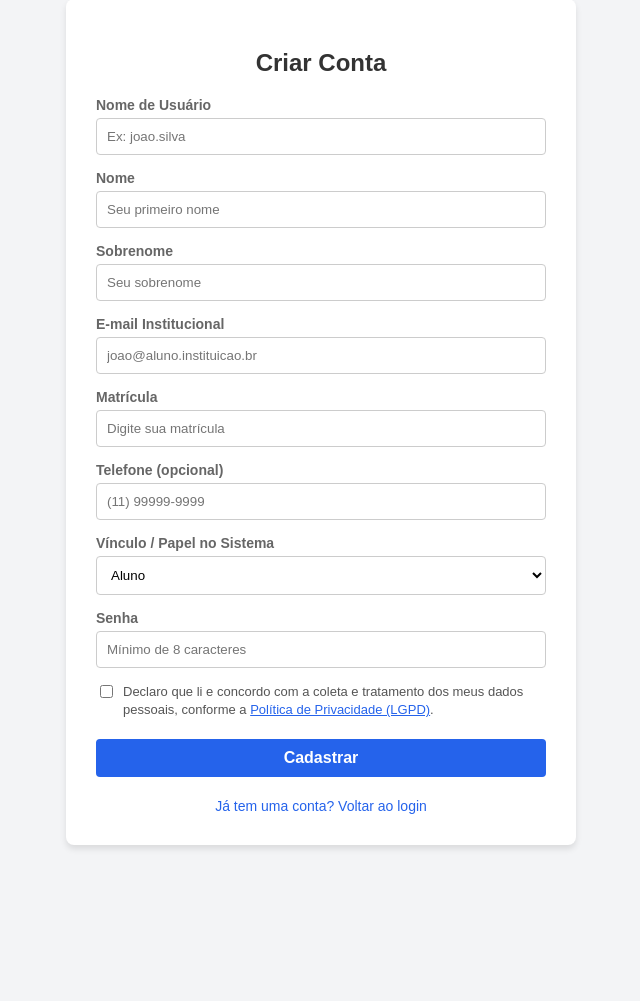
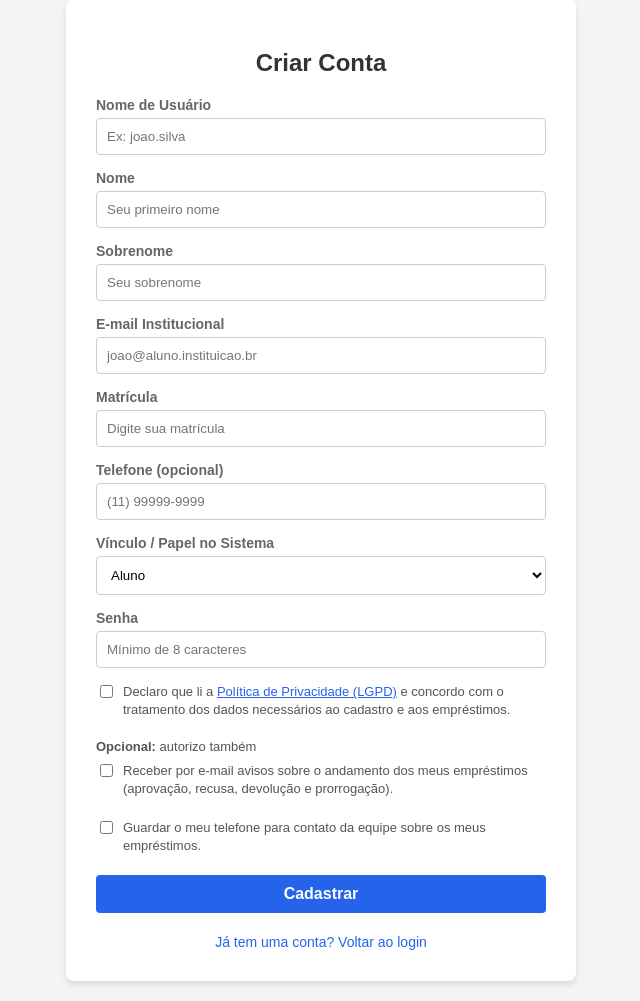
Before and after one commit to carlosvbr/EmprestaCampus, a Django app: template backend/usuarios/templates/usuarios/cadastro.html in a window 1280 px wide. Shown: the part 21-1022 px from the top of the page, without its empty margins (319-959 px from the left). Before the commit the page ends 870 px from the top, so only its background shows below. Run offline with Django 5.2, Linux system fonts and the light colour scheme; the template is opened without the code that fills it, so the values that code supplies are empty; parts of the project's set-up code (start-up, migrations or seed data) failed here and were passed over.

Commit message:
feat(lgpd): escolha das finalidades opcionais no cadastro

```diff
--- a/backend/usuarios/templates/usuarios/cadastro.html
+++ b/backend/usuarios/templates/usuarios/cadastro.html
@@ -69,12 +69,29 @@
             <input type="password" id="password" required minlength="8" placeholder="Mínimo de 8 caracteres">
         </div>
 
-        <!-- Bloco atualizado com o link da Política de Privacidade -->
+        <!-- Aceite da política: obrigatório, cobre só o necessário ao empréstimo -->
         <div class="checkbox-group">
             <input type="checkbox" id="consentimento" required>
             <label for="consentimento">
-                Declaro que li e concordo com a coleta e tratamento dos meus dados pessoais, conforme a
-                <a href="{% url 'politica_privacidade' %}" target="_blank" class="link-privacidade">Política de Privacidade (LGPD)</a>.
+                Declaro que li a
+                <a href="{% url 'politica_privacidade' %}" target="_blank" class="link-privacidade">Política de Privacidade (LGPD)</a>
+                e concordo com o tratamento dos dados necessários ao cadastro e aos empréstimos.
+            </label>
+        </div>
+
+        <!-- LGPD: finalidades opcionais, uma caixa para cada, desmarcadas.
+             Recusar não impede o cadastro e pode ser mudado em "Meu Perfil". -->
+        <p style="font-size: 13px; color: #555; margin-bottom: 8px;"><strong>Opcional:</strong> autorizo também</p>
+        <div class="checkbox-group">
+            <input type="checkbox" id="consentimento_avisos_email">
+            <label for="consentimento_avisos_email">
+                Receber por e-mail avisos sobre o andamento dos meus empréstimos (aprovação, recusa, devolução e prorrogação).
+            </label>
+        </div>
+        <div class="checkbox-group">
+            <input type="checkbox" id="consentimento_telefone">
+            <label for="consentimento_telefone">
+                Guardar o meu telefone para contato da equipe sobre os meus empréstimos.
             </label>
         </div>
 
@@ -110,7 +127,9 @@
             telefone: document.getElementById('telefone').value || null,
             papel: document.getElementById('papel').value,
             password: document.getElementById('password').value,
-            consentimento_dados: document.getElementById('consentimento').checked // <--- O ajuste principal
+            consentimento_dados: document.getElementById('consentimento').checked,
+            consentimento_telefone: document.getElementById('consentimento_telefone').checked,
+            consentimento_avisos_email: document.getElementById('consentimento_avisos_email').checked
         };
 
         try {
```
Also changed, not shown: backend/usuarios/serializers.py (+28 -2 lines).
